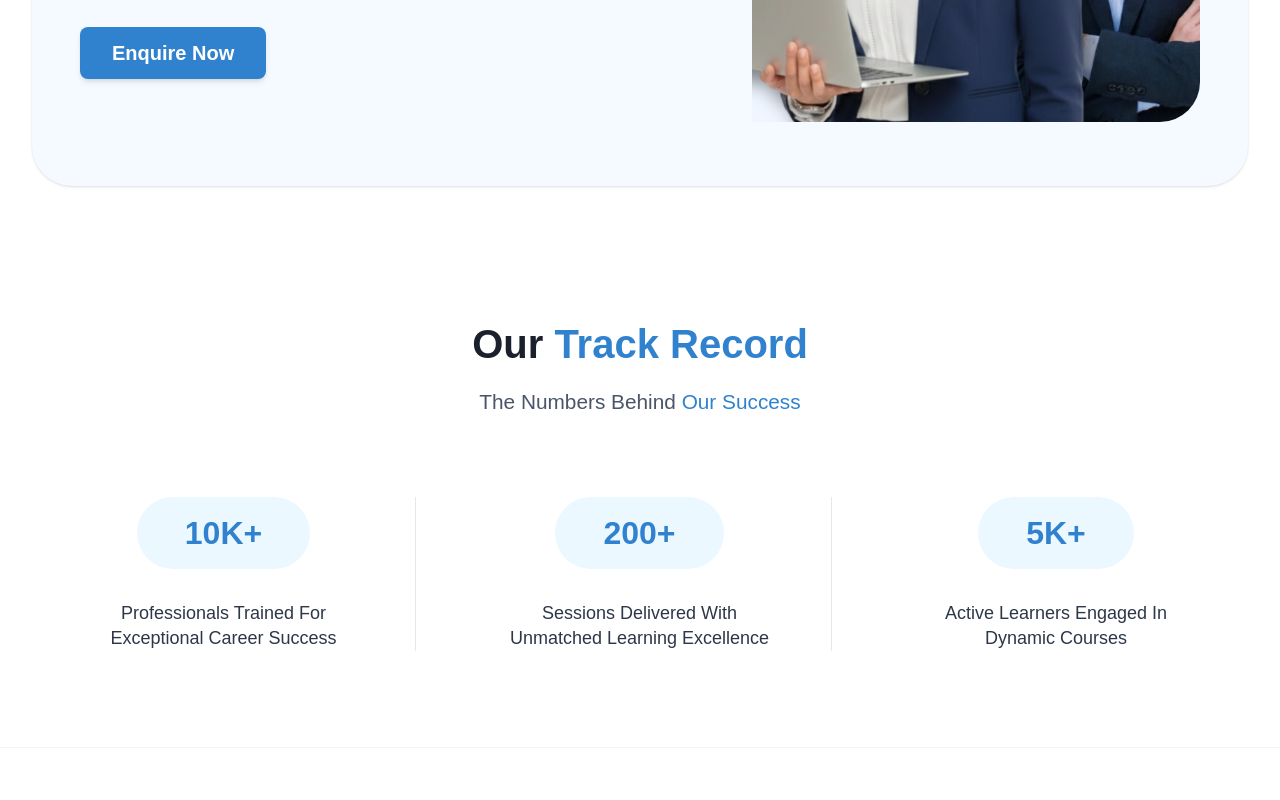
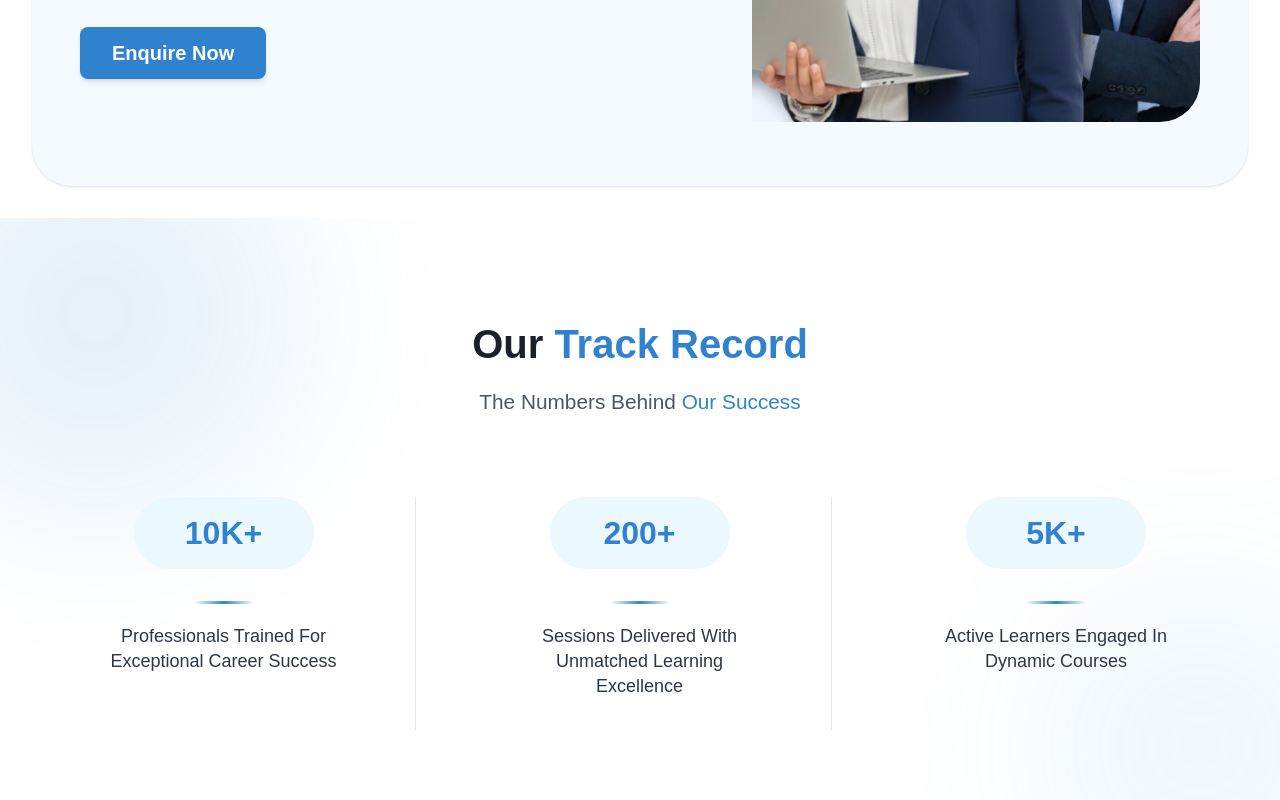
Before and after one commit to Anurag13075/Acredian-page-Next-app, a Next.js app: page / in a window 1280 px wide. Shown: the part 520-1320 px from the top of the page. Built offline with nearby package versions, Linux system fonts and the light colour scheme.

Commit message:
Update Stats.tsx

```diff
--- a/components/sections/Stats.tsx
+++ b/components/sections/Stats.tsx
@@ -1,39 +1,118 @@
+"use client"
+
+import { useEffect, useRef, useState } from "react"
+import { motion, useInView, animate } from "framer-motion"
+
+const stats = [
+  { value: 10, suffix: "K+", label: "Professionals Trained For Exceptional Career Success" },
+  { value: 200, suffix: "+", label: "Sessions Delivered With Unmatched Learning Excellence" },
+  { value: 5, suffix: "K+", label: "Active Learners Engaged In Dynamic Courses" },
+]
+
+function CountUp({ target, suffix, inView }: { target: number; suffix: string; inView: boolean }) {
+  const [display, setDisplay] = useState(0)
+
+  useEffect(() => {
+    if (!inView) return
+    const controls = animate(0, target, {
+      duration: 1.8,
+      ease: [0.16, 1, 0.3, 1], // expo out
+      onUpdate: (v) => setDisplay(Math.round(v)),
+    })
+    return controls.stop
+  }, [inView, target])
+
+  return <span>{display}{suffix}</span>
+}
+
 export default function Stats() {
+  const ref = useRef(null)
+  const inView = useInView(ref, { once: true, margin: "-80px" })
+
   return (
-    <section id="stats" className="py-24">
-      <div className="max-w-7xl mx-auto px-4 sm:px-6 lg:px-8 text-center">
-        <h2 className="text-[2.5rem] font-bold text-[#1a202c] mb-3">
+    <section id="stats" className="py-24 relative overflow-hidden">
+      {/* Ambient background orbs */}
+      <motion.div
+        initial={{ opacity: 0 }}
+        animate={inView ? { opacity: 0.12 } : {}}
+        transition={{ duration: 1.4 }}
+        className="absolute -top-24 -left-24 w-96 h-96 rounded-full bg-[#3182ce] blur-[90px] pointer-events-none"
+      />
+      <motion.div
+        initial={{ opacity: 0 }}
+        animate={inView ? { opacity: 0.1 } : {}}
+        transition={{ duration: 1.4, delay: 0.2 }}
+        className="absolute -bottom-20 -right-20 w-80 h-80 rounded-full bg-[#63b3ed] blur-[80px] pointer-events-none"
+      />
+
+      <div ref={ref} className="max-w-7xl mx-auto px-4 sm:px-6 lg:px-8 text-center relative">
+        {/* Heading */}
+        <motion.h2
+          initial={{ opacity: 0, y: 24 }}
+          animate={inView ? { opacity: 1, y: 0 } : {}}
+          transition={{ duration: 0.7, ease: [0.16, 1, 0.3, 1] }}
+          className="text-[2.5rem] font-bold text-[#1a202c] mb-3"
+        >
           Our <span className="text-[#3182ce]">Track Record</span>
-        </h2>
-        <p className="text-[1.3rem] text-[#4a5568] mb-20 font-medium">
+        </motion.h2>
+
+        <motion.p
+          initial={{ opacity: 0, y: 20 }}
+          animate={inView ? { opacity: 1, y: 0 } : {}}
+          transition={{ duration: 0.7, delay: 0.15, ease: [0.16, 1, 0.3, 1] }}
+          className="text-[1.3rem] text-[#4a5568] mb-20 font-medium"
+        >
           The Numbers Behind <span className="text-[#3182ce]">Our Success</span>
-        </p>
+        </motion.p>
 
+        {/* Stats Grid */}
         <div className="grid grid-cols-1 md:grid-cols-3 gap-8">
-          <div className="flex flex-col items-center border-r border-gray-200 last:border-0 px-8">
-            <div className="bg-[#ebf8ff] text-[#3182ce] text-[2rem] font-bold py-3 px-12 rounded-full mb-8">
-              10K+
-            </div>
-            <p className="text-[#2d3748] font-medium text-lg leading-snug max-w-[250px]">
-              Professionals Trained For Exceptional Career Success
-            </p>
-          </div>
-          <div className="flex flex-col items-center border-r border-gray-200 last:border-0 px-8">
-            <div className="bg-[#ebf8ff] text-[#3182ce] text-[2rem] font-bold py-3 px-12 rounded-full mb-8">
-              200+
-            </div>
-            <p className="text-[#2d3748] font-medium text-lg leading-snug max-w-[280px]">
-              Sessions Delivered With Unmatched Learning Excellence
-            </p>
-          </div>
-          <div className="flex flex-col items-center px-8">
-            <div className="bg-[#ebf8ff] text-[#3182ce] text-[2rem] font-bold py-3 px-12 rounded-full mb-8">
-              5K+
-            </div>
-            <p className="text-[#2d3748] font-medium text-lg leading-snug max-w-[250px]">
-              Active Learners Engaged In Dynamic Courses
-            </p>
-          </div>
+          {stats.map((stat, i) => (
+            <motion.div
+              key={i}
+              initial={{ opacity: 0, y: 40, scale: 0.96 }}
+              animate={inView ? { opacity: 1, y: 0, scale: 1 } : {}}
+              transition={{ duration: 0.7, delay: 0.2 + i * 0.15, ease: [0.16, 1, 0.3, 1] }}
+              className={`flex flex-col items-center px-8 pb-8 ${
+                i < stats.length - 1 ? "md:border-r border-gray-200" : ""
+              }`}
+            >
+              {/* Badge with pulse ring */}
+              <div className="relative mb-8">
+                {/* Pulse ring — fires once on enter */}
+                <motion.div
+                  initial={{ scale: 1, opacity: 0.6 }}
+                  animate={inView ? { scale: 1.65, opacity: 0 } : {}}
+                  transition={{ duration: 0.9, delay: 0.8 + i * 0.15, ease: "easeOut" }}
+                  className="absolute inset-[-10px] rounded-full border-2 border-[#3182ce]"
+                />
+
+                {/* Badge */}
+                <motion.div
+                  whileHover={{ y: -4, scale: 1.06 }}
+                  transition={{ type: "spring", stiffness: 300, damping: 20 }}
+                  className="group bg-[#ebf8ff] text-[#3182ce] text-[2rem] font-bold py-3 px-12 rounded-full
+                             cursor-default select-none min-w-[180px] text-center
+                             transition-colors duration-300
+                             hover:bg-[#3182ce] hover:text-white hover:shadow-[0_12px_32px_rgba(49,130,206,0.3)]"
+                >
+                  <CountUp target={stat.value} suffix={stat.suffix} inView={inView} />
+                </motion.div>
+              </div>
+
+              {/* Shimmer underline */}
+              <motion.div
+                initial={{ width: 0 }}
+                animate={inView ? { width: 60 } : {}}
+                transition={{ duration: 0.8, delay: 0.9 + i * 0.15, ease: [0.16, 1, 0.3, 1] }}
+                className="h-[3px] rounded-full bg-gradient-to-r from-transparent via-[#3182ce] to-transparent mb-5"
+              />
+
+              <p className="text-[#2d3748] font-medium text-lg leading-snug max-w-[250px]">
+                {stat.label}
+              </p>
+            </motion.div>
+          ))}
         </div>
       </div>
     </section>
```
